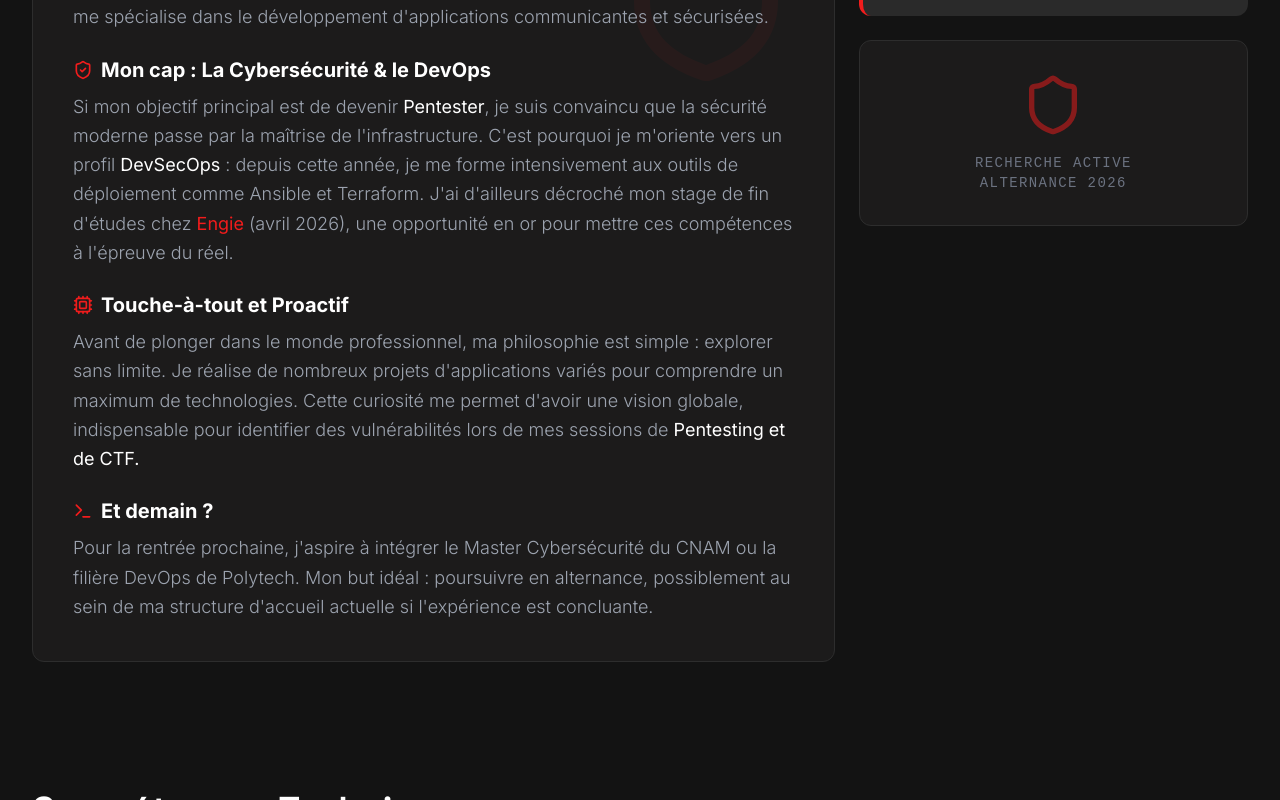
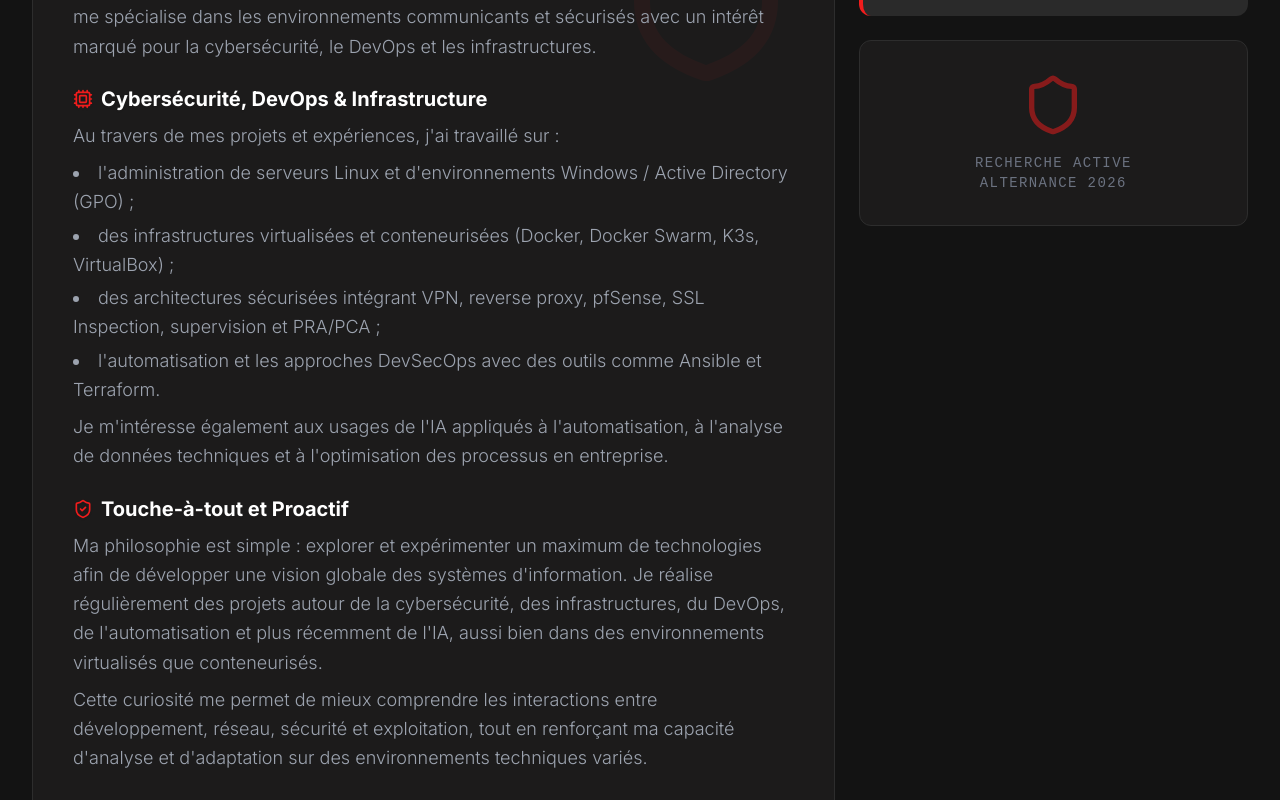
Before and after one commit to Cern667/portfolio_nolan, a Next.js app: page /about in a window 1280 px wide. Shown: the part 660-1460 px from the top of the page. Built offline with nearby package versions, Linux system fonts and the light colour scheme.

Commit message:
patch cv and about page

```diff
--- a/app/about/page.tsx
+++ b/app/about/page.tsx
@@ -58,38 +58,54 @@ export default function About() {
               <GraduationCap className="text-primary-kaliRed w-8 h-8" />
               Mon Parcours
             </h2>
-            <div className="space-y-6 text-lg text-gray-400 leading-relaxed font-light relative z-10">
+              <div className="space-y-6 text-lg text-gray-400 leading-relaxed font-light relative z-10">
               <p>
-                Actuellement en <strong className="text-primary-kaliRed font-semibold">3ème année de BUT Informatique à l&apos;IUT de Montpellier-Sète</strong>, je me spécialise dans le développement d&apos;applications communicantes et sécurisées.
+                Actuellement en <strong className="text-primary-kaliRed font-semibold">3ème année de BUT Informatique à l&apos;IUT de Montpellier-Sète</strong>, je me spécialise dans les environnements communicants et sécurisés avec un intérêt marqué pour la cybersécurité, le DevOps et les infrastructures.
               </p>
 
               <div className="mt-6">
-                <h3 className="text-primary-white font-bold text-xl mb-2 flex items-center gap-2">
-                  <ShieldCheck className="w-5 h-5 text-primary-kaliRed" />
-                  Mon cap : La Cybersécurité & le DevOps
+                <h3 className="text-white font-bold text-xl mb-2 flex items-center gap-2 drop-shadow-sm">
+                  <Cpu className="w-5 h-5 text-primary-kaliRed" />
+                  Cybersécurité, DevOps & Infrastructure
                 </h3>
                 <p>
-                  Si mon objectif principal est de devenir <strong className="text-primary-white">Pentester</strong>, je suis convaincu que la sécurité moderne passe par la maîtrise de l&apos;infrastructure. C&apos;est pourquoi je m&apos;oriente vers un profil <strong className="text-primary-white">DevSecOps</strong> : depuis cette année, je me forme intensivement aux outils de déploiement comme Ansible et Terraform. J&apos;ai d&apos;ailleurs décroché mon stage de fin d&apos;études chez <strong className="text-primary-kaliRed">Engie</strong> (avril 2026), une opportunité en or pour mettre ces compétences à l&apos;épreuve du réel.
+                  Au travers de mes projets et expériences, j&apos;ai travaillé sur :
+                </p>
+                <ul className="list-disc list-inside mt-2 space-y-1">
+                  <li>l&apos;administration de serveurs Linux et d&apos;environnements Windows / Active Directory (GPO) ;</li>
+                  <li>des infrastructures virtualisées et conteneurisées (Docker, Docker Swarm, K3s, VirtualBox) ;</li>
+                  <li>des architectures sécurisées intégrant VPN, reverse proxy, pfSense, SSL Inspection, supervision et PRA/PCA ;</li>
+                  <li>l&apos;automatisation et les approches DevSecOps avec des outils comme Ansible et Terraform.</li>
+                </ul>
+                <p className="mt-2">
+                  Je m&apos;intéresse également aux usages de l&apos;IA appliqués à l&apos;automatisation, à l&apos;analyse de données techniques et à l&apos;optimisation des processus en entreprise.
                 </p>
               </div>
 
               <div className="mt-6">
-                <h3 className="text-primary-white font-bold text-xl mb-2 flex items-center gap-2">
-                  <Cpu className="w-5 h-5 text-primary-kaliRed" />
+                <h3 className="text-white font-bold text-xl mb-2 flex items-center gap-2 drop-shadow-sm">
+                  <ShieldCheck className="w-5 h-5 text-primary-kaliRed" />
                   Touche-à-tout et Proactif
                 </h3>
                 <p>
-                  Avant de plonger dans le monde professionnel, ma philosophie est simple : explorer sans limite. Je réalise de nombreux projets d&apos;applications variés pour comprendre un maximum de technologies. Cette curiosité me permet d&apos;avoir une vision globale, indispensable pour identifier des vulnérabilités lors de mes sessions de <strong className="text-primary-white">Pentesting et de CTF.</strong>
+                  Ma philosophie est simple : explorer et expérimenter un maximum de technologies afin de développer une vision globale des systèmes d&apos;information.
+                  Je réalise régulièrement des projets autour de la cybersécurité, des infrastructures, du DevOps, de l&apos;automatisation et plus récemment de l&apos;IA, aussi bien dans des environnements virtualisés que conteneurisés.
+                </p>
+                <p className="mt-2">
+                  Cette curiosité me permet de mieux comprendre les interactions entre développement, réseau, sécurité et exploitation, tout en renforçant ma capacité d&apos;analyse et d&apos;adaptation sur des environnements techniques variés.
                 </p>
               </div>
 
               <div className="mt-6">
-                <h3 className="text-primary-white font-bold text-xl mb-2 flex items-center gap-2">
+                <h3 className="text-white font-bold text-xl mb-2 flex items-center gap-2 drop-shadow-sm">
                   <Terminal className="w-5 h-5 text-primary-kaliRed" />
                   Et demain ?
                 </h3>
                 <p>
-                  Pour la rentrée prochaine, j&apos;aspire à intégrer le Master Cybersécurité du CNAM ou la filière DevOps de Polytech. Mon but idéal : poursuivre en alternance, possiblement au sein de ma structure d&apos;accueil actuelle si l&apos;expérience est concluante.
+                  À partir de septembre 2026, je poursuivrai mon parcours soit au sein de l&apos;école d&apos;ingénieur CESI, soit en Master Cybersécurité à Montpellier, dans le cadre d&apos;une alternance de 2 à 3 ans.
+                </p>
+                <p className="mt-2">
+                  Mon objectif est d&apos;évoluer sur des projets mêlant cybersécurité, infrastructures, DevOps, automatisation et technologies innovantes.
                 </p>
               </div>
             </div>
--- a/app/contact/page.tsx
+++ b/app/contact/page.tsx
@@ -120,9 +120,9 @@ export default function Contact() {
                   <p className="text-gray-400 text-sm mb-4">Temps de réponse moyen : &lt; 24h</p>
                   <a
                     className="text-primary-kaliRed font-mono text-lg hover:underline decoration-primary-kaliRed/30 underline-offset-4"
-                    href="mailto:nolan.pujol@etu.umontpellier.fr"
+                    href="mailto:nolanpujol.pro34@gmail.com"
                   >
-                    nolan.pujol@etu.umontpellier.fr
+                    nolanpujol.pro34@gmail.com
                   </a>
                 </div>
               </div>
```
Also changed, not shown: 1 other file (tests, documents, lock files or other folders).
